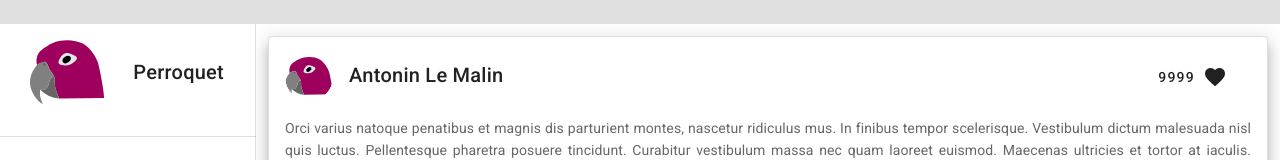
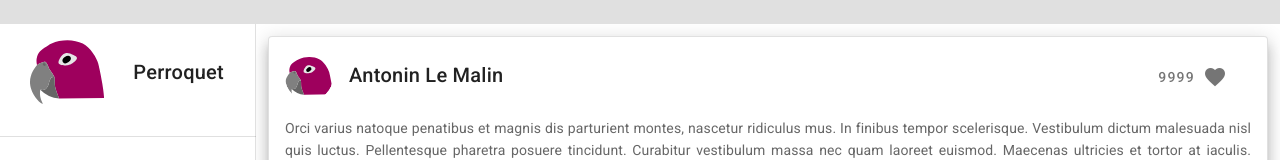
Before and after one commit to HE-Arc/Perroquet, a Vue app in the folder frontend/: page /#/index in a window 1280 px wide. Shown: the top 160 px of the page. Built offline with nearby package versions, Linux system fonts and the light colour scheme.

Commit message:
Profile link and dynamic like/unlike button

```diff
--- a/frontend/src/components/HelloWorld.vue
+++ b/frontend/src/components/HelloWorld.vue
@@ -7,7 +7,8 @@
             text="Orci varius natoque penatibus et magnis dis parturient montes, nascetur ridiculus mus. In finibus tempor scelerisque. Vestibulum dictum malesuada nisl quis luctus. Pellentesque pharetra posuere tincidunt. Curabitur vestibulum massa nec quam laoreet euismod. Maecenas ultricies et tortor at iaculis. Aliquam egestas tincidunt dolor pellentesque blandit. Aliquam erat volutpat. Quisque rhoncus iaculis ex, ut semper velit pretium non. Vestibulum vitae lectus at purus fermentum rhoncus sed eget turpis. Sed euismod rhoncus turpis, et maximus erat eleifend nec. Praesent laoreet aliquam mi, vitae rutrum ex eleifend id. Praesent magna nibh, sodales aliquam nisl eget, euismod mollis dolor."
             img="https://cdn.discordapp.com/attachments/782614625334067200/823500552389394472/XBz96_8AlAmRpt64P3_FY7uTnzgOIEtEYvSYNRjn6yVuQL5FpSnFmYp1NGC2k2DpvaJYPQcr-tPbQvEi0hxadhU6lCVmf4n8O6jp.png"
             author="Antonin Le Malin"
-            likes="9999"
+            likes=9999
+            liked=true
             v-bind:avatar="require('../assets/perroquet_logo/svg/Logo_DarkMagenta.svg')"
         />
 
--- a/frontend/src/components/Message.vue
+++ b/frontend/src/components/Message.vue
@@ -1,19 +1,18 @@
 <template>
   <v-card outlined elevation="10">
     <v-card-title>
-      <div>
+      <router-link to="/profile" tag="a" class="profileLink">
         <v-avatar>
           <v-img :src="avatar" contain></v-img>
         </v-avatar>
-        <span class="pa-4">{{ author }}</span></div>
+        <span class="pa-4">{{ author }}</span></router-link>
 
 
       <v-spacer></v-spacer>
-      <v-btn text>        <span>{{ likes }}</span>
-        <v-icon class="ma-2">mdi-heart</v-icon></v-btn>
-
-
-
+      <v-btn plain @click="like">
+        <span>{{ likes }}</span>
+        <v-icon class="ma-2">{{ getLikeIcon()}}</v-icon>
+      </v-btn>
 
     </v-card-title>
     <v-card-text>
@@ -31,12 +30,28 @@ export default {
     img: String,
     likes: Number,
     author: String,
-    avatar: String
+    avatar: String,
+    id: Number,
+    liked: Boolean,
   },
   data: () => ({}),
+
+  methods: {
+    getLikeIcon(){
+      return this.liked ? "mdi-heart" : "mdi-heart-outline"
+    },
+
+    async like(){
+      this.liked = !this.liked
+    }
+  }
 }
 </script>
 
 <style scoped>
+.profileLink{
+  text-decoration: none;
+  color: inherit;
+}
 
 </style>
```
